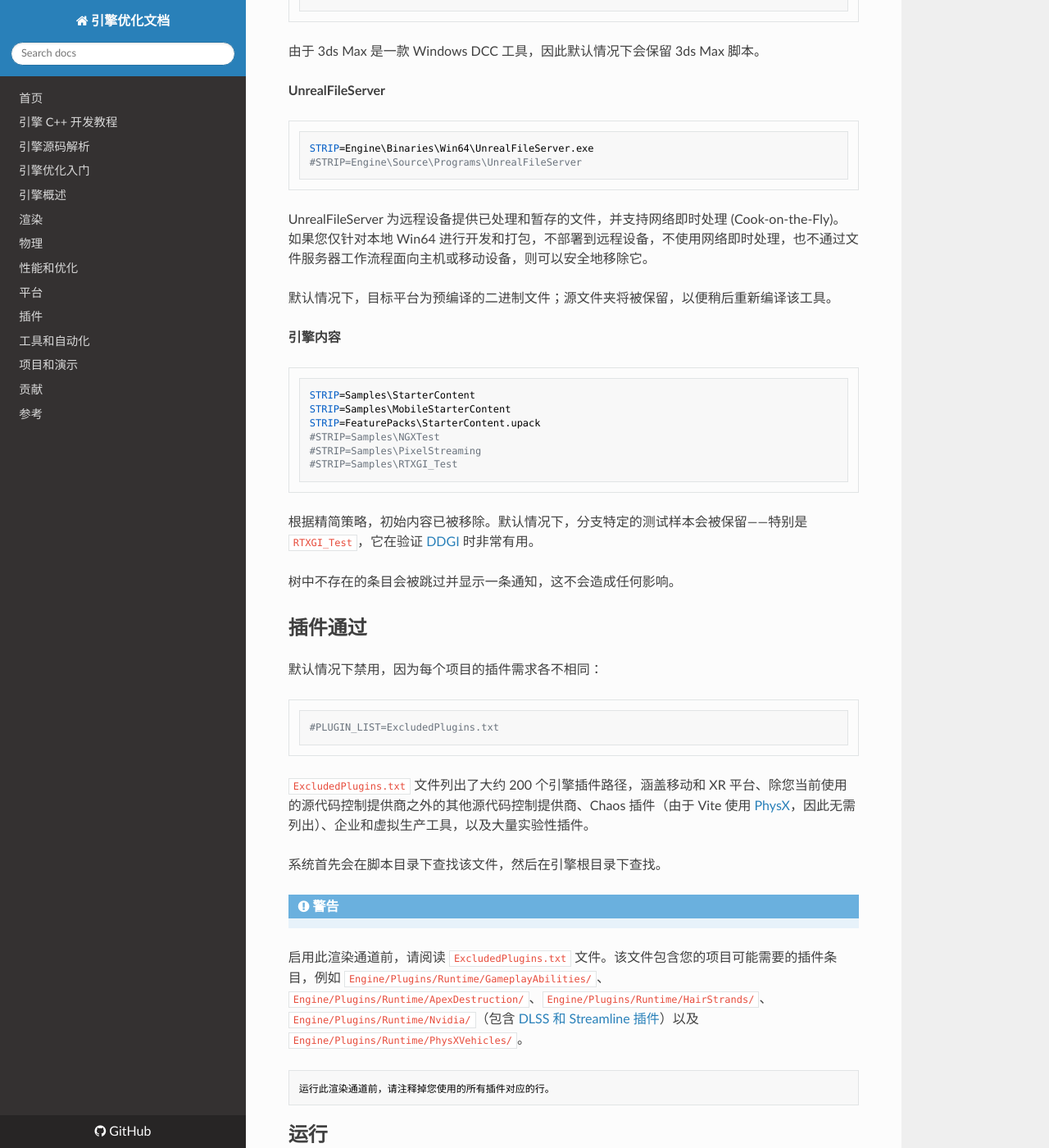
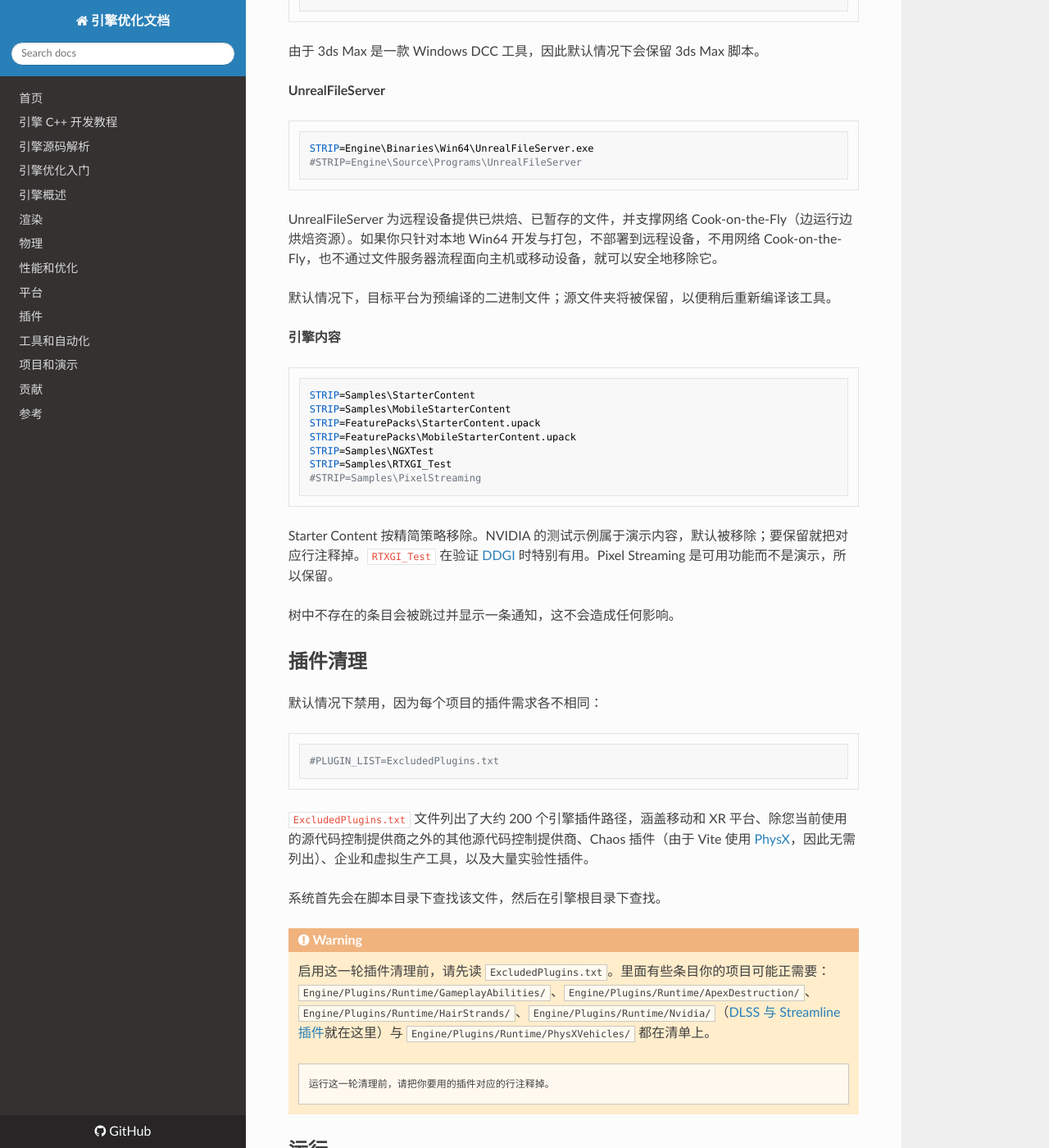
Before and after one commit to OpenHUTB/cpp, an MkDocs documentation site: the page built from docs/optimization/Performance/Debloat-Guide.md, in a window 1280 px wide and 1400 px high, scrolled down 3012 px. Shown: the whole window at 82% size. Built offline with MkDocs 1.6.1, drawn with Linux system fonts in a browser that asks for light colours; nearby versions of some CDN libraries; a script that is not in the unit is left out; some of the changed text lies outside the part shown.

Commit message:
docs: 修正精简指南页的默认清理项与 admonition 语法
- 样例清理清单里 NGXTest 与 RTXGI_Test 本该默认移除（不注释），Pixel Streaming 本该保留（注释），原译三行正好相反，还漏了 MobileStarterContent.upack
- 说明里的「分支特定的测试样本会被保留」是 branch-specific 的误译，按原文改为 NVIDIA 示例默认移除
- 「!!! 警告」不是合法 admonition 类型，改为 !!! warning，并把正文缩进到块内
- pass 原译「渲染通道」改「插件清理」；drive roots 原译「根目录」改「驱动器根目录」
- cook 统一为「烘焙」；构建时间补上 Houdini 还随附这一前提

````diff
--- a/docs/optimization/Performance/Debloat-Guide.md
+++ b/docs/optimization/Performance/Debloat-Guide.md
@@ -33,7 +33,7 @@
 
 **移动目标不能位于引擎目录树内。** 脚本会拒绝，因为位于目录树内的移动目标会被后续的迭代捕获。
 
-**脚本拒绝使用根目录。** 它会同时检查引擎目录和移动目标。
+**拒绝驱动器根目录。** 引擎根目录与移动目标都会检查。
 
 **脚本会验证引擎目录。** 在执行任何操作之前，脚本会确认 `Engine\Binaries\` 目录是否存在。
 
@@ -114,7 +114,7 @@ STRIP=Engine\Binaries\Win64\UnrealFileServer.exe
 #STRIP=Engine\Source\Programs\UnrealFileServer
 ```
 
-UnrealFileServer 为远程设备提供已处理和暂存的文件，并支持网络即时处理 (Cook-on-the-Fly)。如果您仅针对本地 Win64 进行开发和打包，不部署到远程设备，不使用网络即时处理，也不通过文件服务器工作流程面向主机或移动设备，则可以安全地移除它。
+UnrealFileServer 为远程设备提供已烘焙、已暂存的文件，并支撑网络 Cook-on-the-Fly（边运行边烘焙资源）。如果你只针对本地 Win64 开发与打包，不部署到远程设备，不用网络 Cook-on-the-Fly，也不通过文件服务器流程面向主机或移动设备，就可以安全地移除它。
 
 默认情况下，目标平台为预编译的二进制文件；源文件夹将被保留，以便稍后重新编译该工具。
 
@@ -124,16 +124,17 @@ UnrealFileServer 为远程设备提供已处理和暂存的文件，并支持网
 STRIP=Samples\StarterContent
 STRIP=Samples\MobileStarterContent
 STRIP=FeaturePacks\StarterContent.upack
-#STRIP=Samples\NGXTest
+STRIP=FeaturePacks\MobileStarterContent.upack
+STRIP=Samples\NGXTest
+STRIP=Samples\RTXGI_Test
 #STRIP=Samples\PixelStreaming
-#STRIP=Samples\RTXGI_Test
 ```
 
-根据精简策略，初始内容已被移除。默认情况下，分支特定的测试样本会被保留——特别是 `RTXGI_Test`，它在验证 [DDGI](../Rendering/DDGI-Dynamic.md) 时非常有用。
+Starter Content 按精简策略移除。NVIDIA 的测试示例属于演示内容，默认被移除；要保留就把对应行注释掉。`RTXGI_Test` 在验证 [DDGI](../Rendering/DDGI-Dynamic.md) 时特别有用。Pixel Streaming 是可用功能而不是演示，所以保留。
 
 树中不存在的条目会被跳过并显示一条通知，这不会造成任何影响。
 
-## 插件通过
+## 插件清理
 
 默认情况下禁用，因为每个项目的插件需求各不相同：
 
@@ -147,11 +148,11 @@ STRIP=FeaturePacks\StarterContent.upack
 系统首先会在脚本目录下查找该文件，然后在引擎根目录下查找。
 
 
-!!! 警告
+!!! warning
 
-启用此渲染通道前，请阅读 `ExcludedPlugins.txt` 文件。该文件包含您的项目可能需要的插件条目，例如 `Engine/Plugins/Runtime/GameplayAbilities/`、`Engine/Plugins/Runtime/ApexDestruction/`、`Engine/Plugins/Runtime/HairStrands/`、`Engine/Plugins/Runtime/Nvidia/`（包含 [DLSS 和 Streamline 插件](../Rendering/Upscalers.md)）以及 `Engine/Plugins/Runtime/PhysXVehicles/`。
+    启用这一轮插件清理前，请先读 `ExcludedPlugins.txt`。里面有些条目你的项目可能正需要：`Engine/Plugins/Runtime/GameplayAbilities/`、`Engine/Plugins/Runtime/ApexDestruction/`、`Engine/Plugins/Runtime/HairStrands/`、`Engine/Plugins/Runtime/Nvidia/`（[DLSS 与 Streamline 插件](../Rendering/Upscalers.md)就在这里）与 `Engine/Plugins/Runtime/PhysXVehicles/` 都在清单上。
 
-    运行此渲染通道前，请注释掉您使用的所有插件对应的行。
+        运行这一轮清理前，请把你要用的插件对应的行注释掉。
 
 
 
@@ -209,9 +210,9 @@ powershell -NoProfile -ExecutionPolicy Bypass -File devops\ueVite-debloat-Valida
 
 ## 此操作不会做什么
 
-精简插件可以减少磁盘占用空间，并通过插件阶段缩短构建时间。但它**不会**提高运行时性能——即使插件存在但已禁用，运行时也不会消耗任何资源。
+精简可以减少磁盘占用，并通过插件清理缩短构建时间。但它**不会**提高运行时性能——即使插件存在但已禁用，运行时也不会消耗任何资源。
 
-有关运行时性能，请参阅[性能分析](../Performance/Profiling.md)和[引擎默认更改](../Performance/Engine-Defaults.md)。关于构建时间，移除添加的 Vite 插件可以在 15 分钟的完整构建过程中节省大约 3 分钟；请参阅[着色器编译和PSO](../Performance/Shader-Compilation-And-PSO.md)。
+有关运行时性能，请参阅[性能分析](../Performance/Profiling.md)和[引擎默认更改](../Performance/Engine-Defaults.md)。关于构建时间，在 Houdini Engine 还随附时，移除新增的 Vite 插件能在 15 分钟的完整构建里省下约 3 分钟；6 月主要版本移除 Houdini 后，这个差距变小了。详见[着色器编译和PSO](../Performance/Shader-Compilation-And-PSO.md)。
 
 ## 另请参阅
 
````
